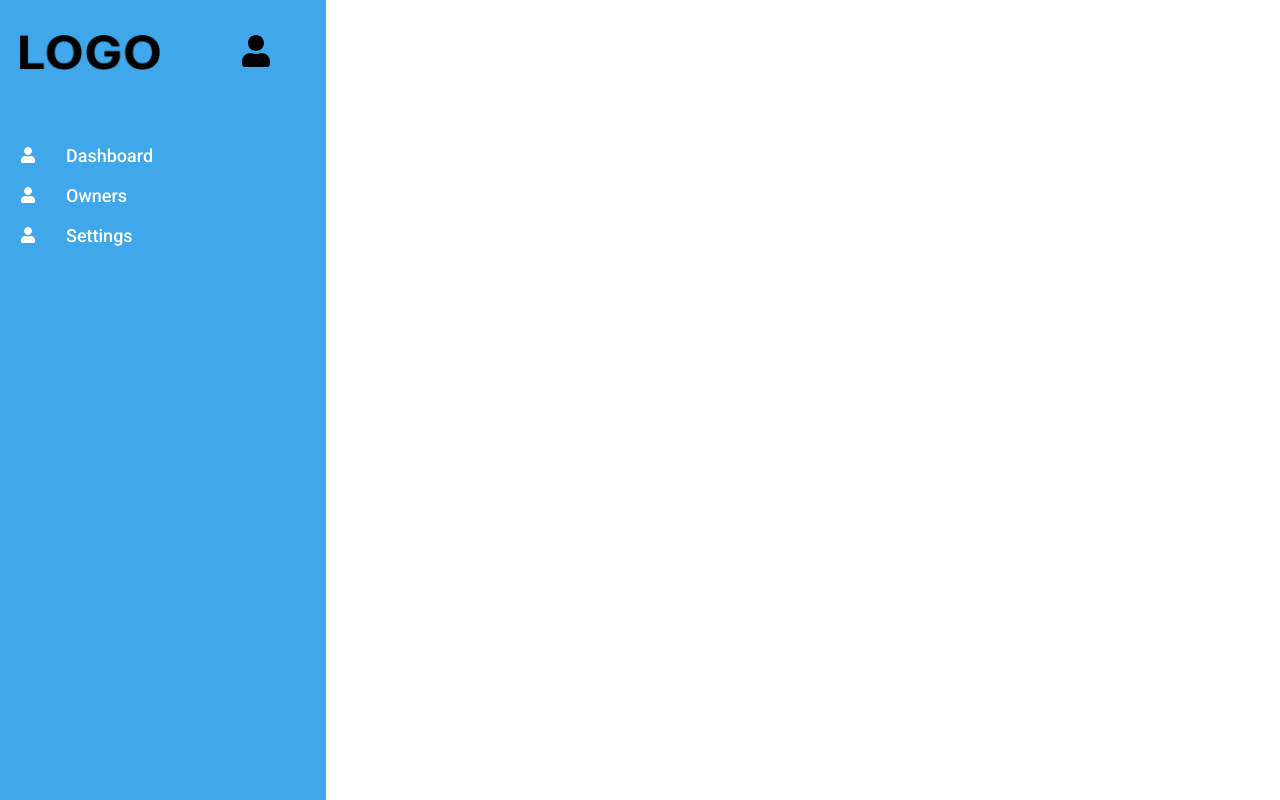
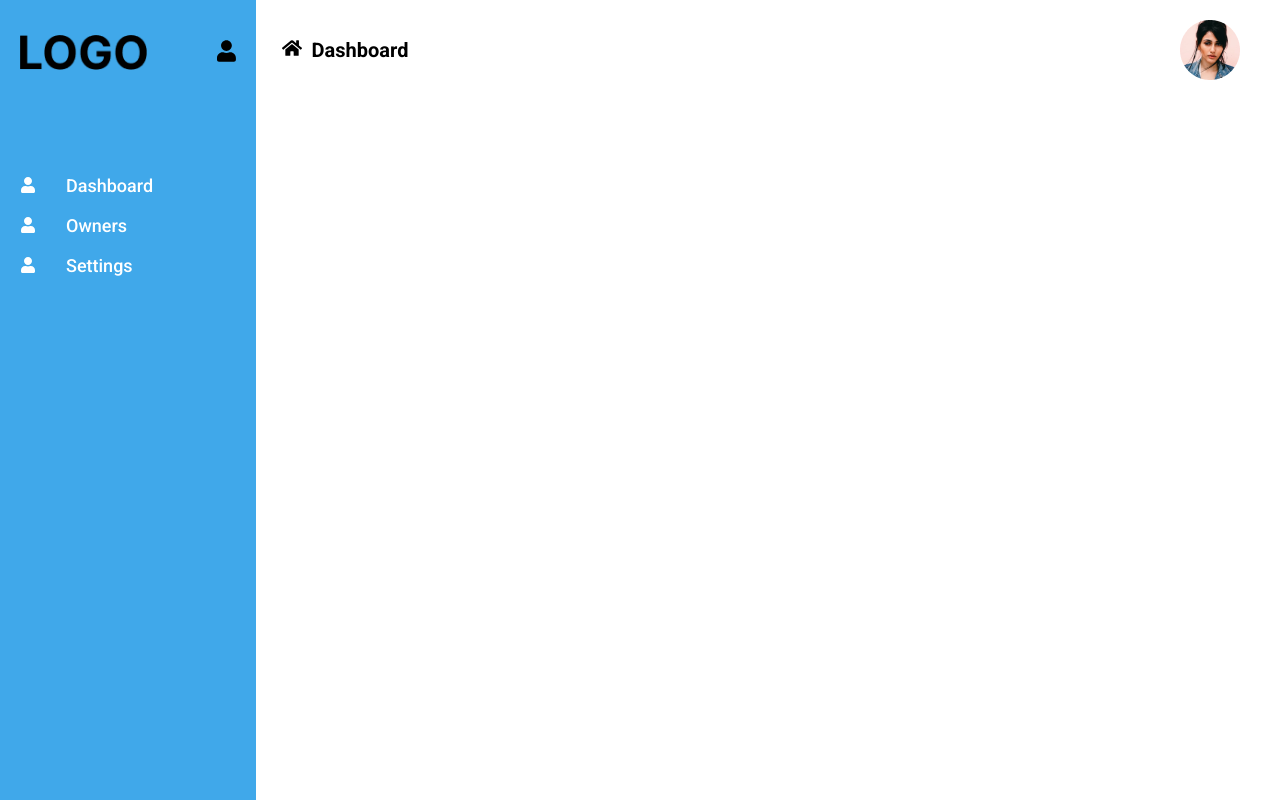
Before and after one commit to b-sandrine/ner-frontend, a React (Vite) app: page /dashboard in a window 1280 px wide. Built offline with nearby package versions, Linux system fonts and the light colour scheme.

Commit message:
Added dasboard header

```diff
--- /dev/null
+++ b/src/assets/styles/dashboard.css
@@ -0,0 +1,24 @@
+.content--header {
+    width: 78%;
+    position: absolute;
+    top: 20px;
+    right: 0;
+    display: flex;
+    padding: 0 40px 0 0;
+    align-items: center;
+    justify-content: space-between;
+}
+
+.content--header .title {
+    display: flex;
+    font-size: 20px;
+    font-weight: 700;
+}
+
+.content--header .title p {
+    margin-left: 10px;
+}
+
+.content--header img {
+    float: right;
+}
--- a/src/components/Sidebar/Sidebar.css
+++ b/src/components/Sidebar/Sidebar.css
@@ -1,6 +1,6 @@
 .sidebar--container {
     position: absolute;
-    width: 326px;
+    width: 20%;
     height: 100vh;
     left: 0px;
     top: 0px;
@@ -16,11 +16,12 @@
 .sidebar--container .header img {
     width: 140px;
     height: 35px;
-    margin-right: 80px;
+    margin-right: 70px;
 }
 
 .sidebar--container .links {
     width: 100%;
+    margin-top: 30px;
 }
 
 .sidebar--container .links .link {
--- a/src/pages/Dashboard/Dashboard.jsx
+++ b/src/pages/Dashboard/Dashboard.jsx
@@ -1,8 +1,19 @@
 import Sidebar from "../../components/Sidebar/Sidebar";
+import { FaHome } from "react-icons/fa";
+import profile from "../../assets/profile.png"
+import '../../assets/styles/dashboard.css'
+
 const Dashboard = () => {
     return (
         <div className="dashboard--container">
             <Sidebar />
+            <div className="content--header">
+                <div className="title">
+                    <FaHome />
+                    <p>Dashboard</p>
+                </div>
+                <img src={profile} alt="Profile Image" />
+            </div>
         </div>
     )
 }
```
Also changed, not shown: src/assets/profile.png (added), src/components/Content/Content.css (added), src/components/Content/Content.jsx (added).
